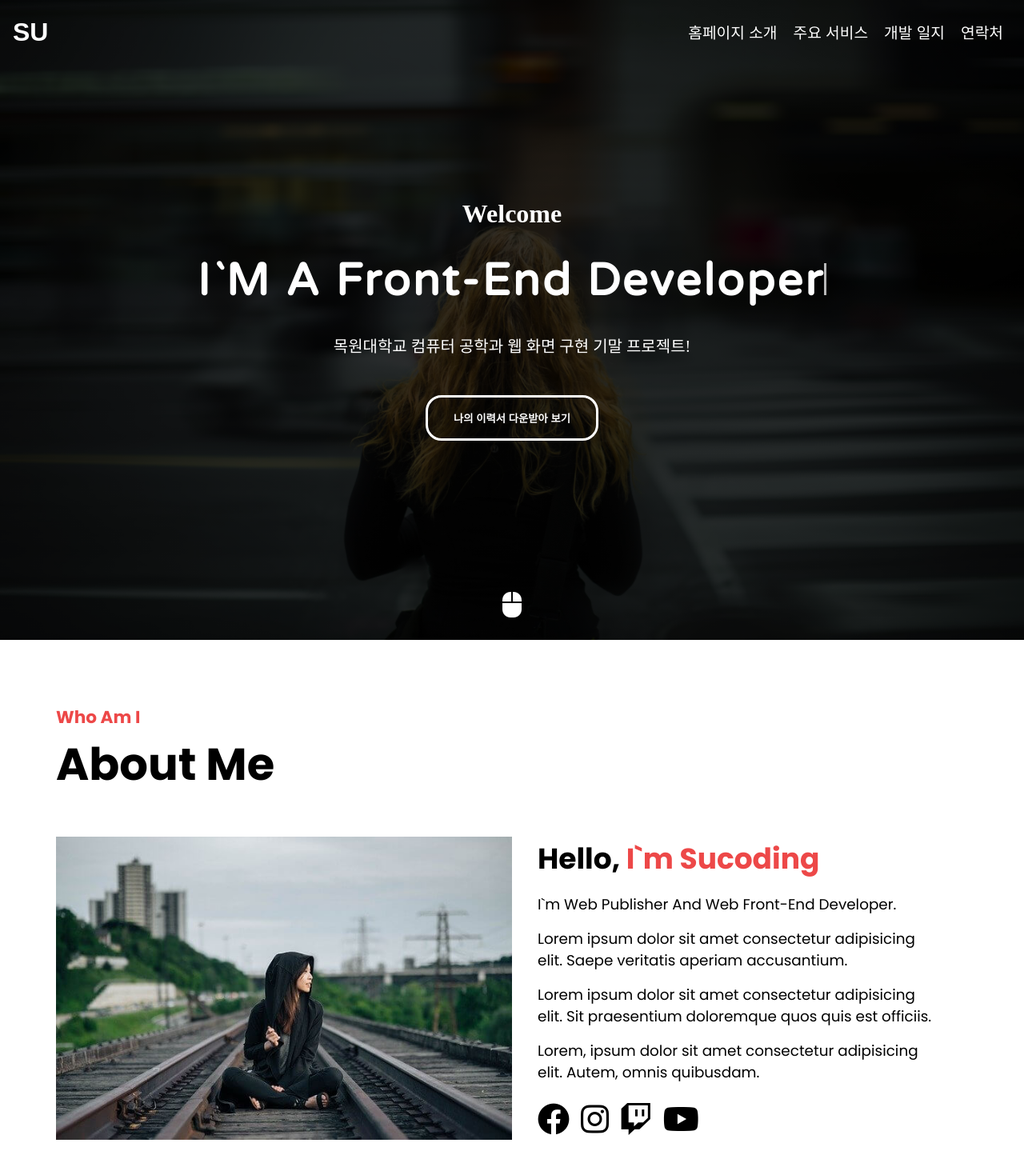
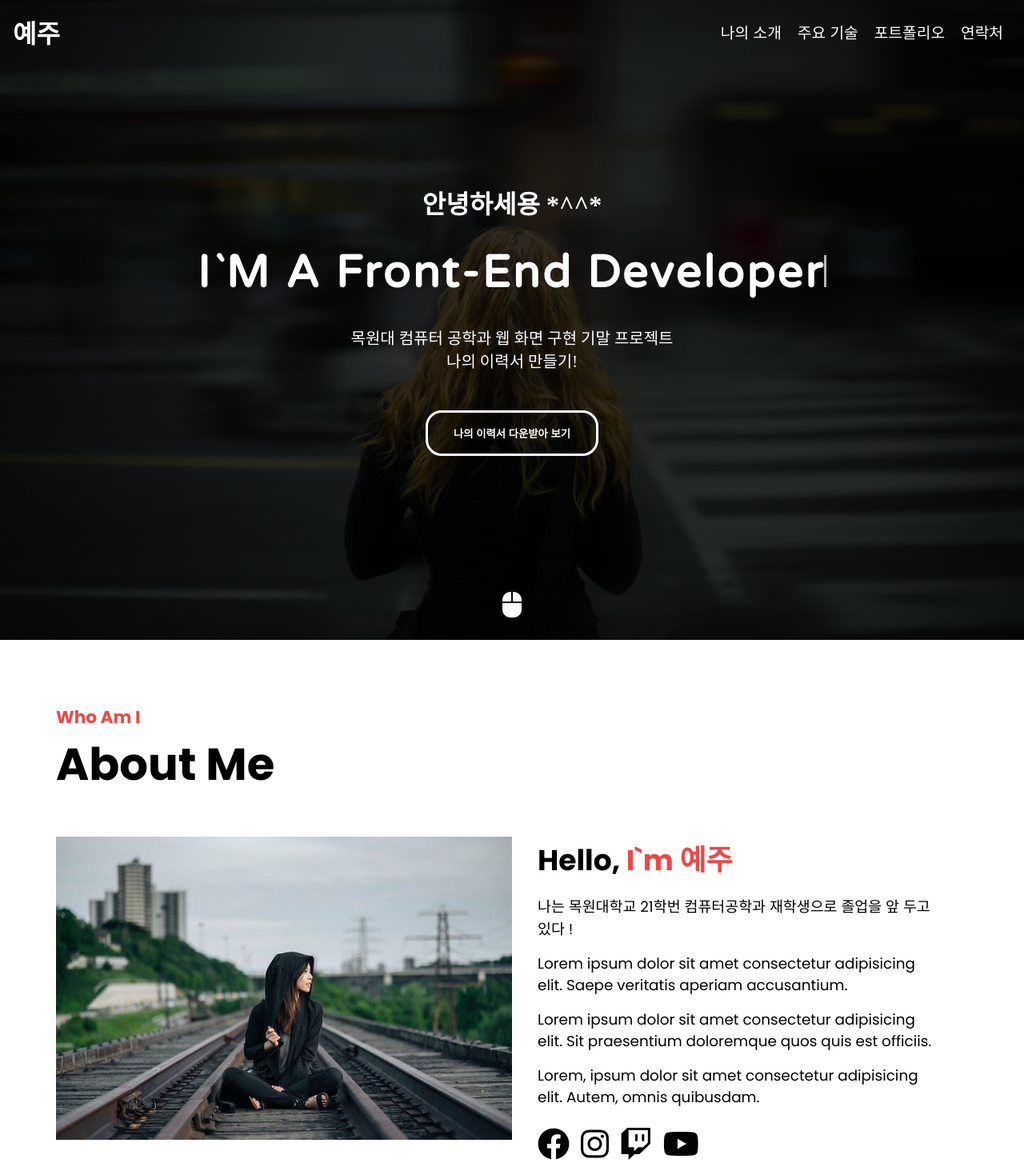
Before and after one commit to yeju21/yeju.github.io, a plain HTML site: page index.html in a window 1280 px wide. Shown: the top 1464 px of the page at 80% size. Drawn offline with Linux system fonts and the light colour scheme.

Commit message:
일부 수정

```diff
--- a/index.html
+++ b/index.html
@@ -13,23 +13,23 @@
   <header>
     <div class="container">
       <h1>
-        <button data-animation-scroll="true" data-target="#main">SU</button>
+        <button data-animation-scroll="true" data-target="#main">예주</button>
       </h1>
       <nav>
         <ul>
           <li>
             <button data-animation-scroll="true" data-target="#about">
-              홈페이지 소개
+              나의 소개
             </button>
           </li>
           <li>
             <button data-animation-scroll="true" data-target="#features">
-              주요 서비스
+              주요 기술
             </button>
           </li>
           <li>
             <button data-animation-scroll="true" data-target="#portfolio">
-              개발 일지
+              포트폴리오
             </button>
           </li>
           <li>
@@ -45,9 +45,9 @@
   <!-- main -->
   <main id="main">
     <div class="container">
-      <h4>Welcome</h4>
+      <h4>안녕하세용 *^^*</h4>
       <h2 class="active">I`M A <span></span></h2>
-      <p>목원대학교 컴퓨터 공학과 웹 화면 구현 기말 프로젝트!</p>
+      <p>목원대 컴퓨터 공학과 웹 화면 구현 기말 프로젝트</p>  <p> 나의 이력서 만들기!</p>
       <button class="download">나의 이력서 다운받아 보기</button>
       <button class="mouse"><i class="fa-solid fa-computer-mouse"></i></button>
     </div>
@@ -65,8 +65,8 @@
           <img src="images/me_alone.jpg" alt="">
         </div>
         <div class="right">
-          <h3>Hello, <strong>I`m Sucoding</strong></h3>
-          <p>I`m Web Publisher And Web Front-End Developer.</p>
+          <h3>Hello, <strong>I`m 예주</strong></h3>
+          <p>나는 목원대학교 21학번 컴퓨터공학과 재학생으로 졸업을 앞 두고 있다 !</p>
           <p>Lorem ipsum dolor sit amet consectetur adipisicing elit. Saepe veritatis aperiam accusantium.</p>
           <p>Lorem ipsum dolor sit amet consectetur adipisicing elit. Sit praesentium doloremque quos quis est officiis.</p>
           <p>Lorem, ipsum dolor sit amet consectetur adipisicing elit. Autem, omnis quibusdam.</p>
@@ -178,7 +178,7 @@
     <div class="container">
       <div class="title">
         <h4>CONTACT</h4>
-        <h2>Contact With Me</h2>
+        <h2>나에게 연락하는 법</h2>
       </div>
       <div class="contact-me">
         <div class="left">
@@ -188,7 +188,7 @@
             </div>
             <div class="info-text">
               <h3>phone</h3>
-              <p>010-2222-1111</p>
+              <p>010-9254-6546</p>
             </div>
           </div>
           <div class="card">
@@ -197,7 +197,7 @@
             </div>
             <div class="info-text">
               <h3>email</h3>
-              <p>sucoding@naver.com</p>
+              <p>dss1134@naver.com</p>
             </div>
           </div>
           <div class="card">
@@ -206,7 +206,7 @@
             </div>
             <div class="info-text">
               <h3>address</h3>
-              <p>Samseong-ro, Gangnam-gu, Seoul, Republic of Korea</p>
+              <p>대전광역시 유성구 도안대로 88</p>
             </div>
           </div>
         </div>
@@ -224,7 +224,7 @@
               <label for="msg">message</label>
               <textarea id="msg"></textarea>
             </div>
-            <button>send</button>
+            <button>저장</button>
           </form>
         </div>
       </div>
```
